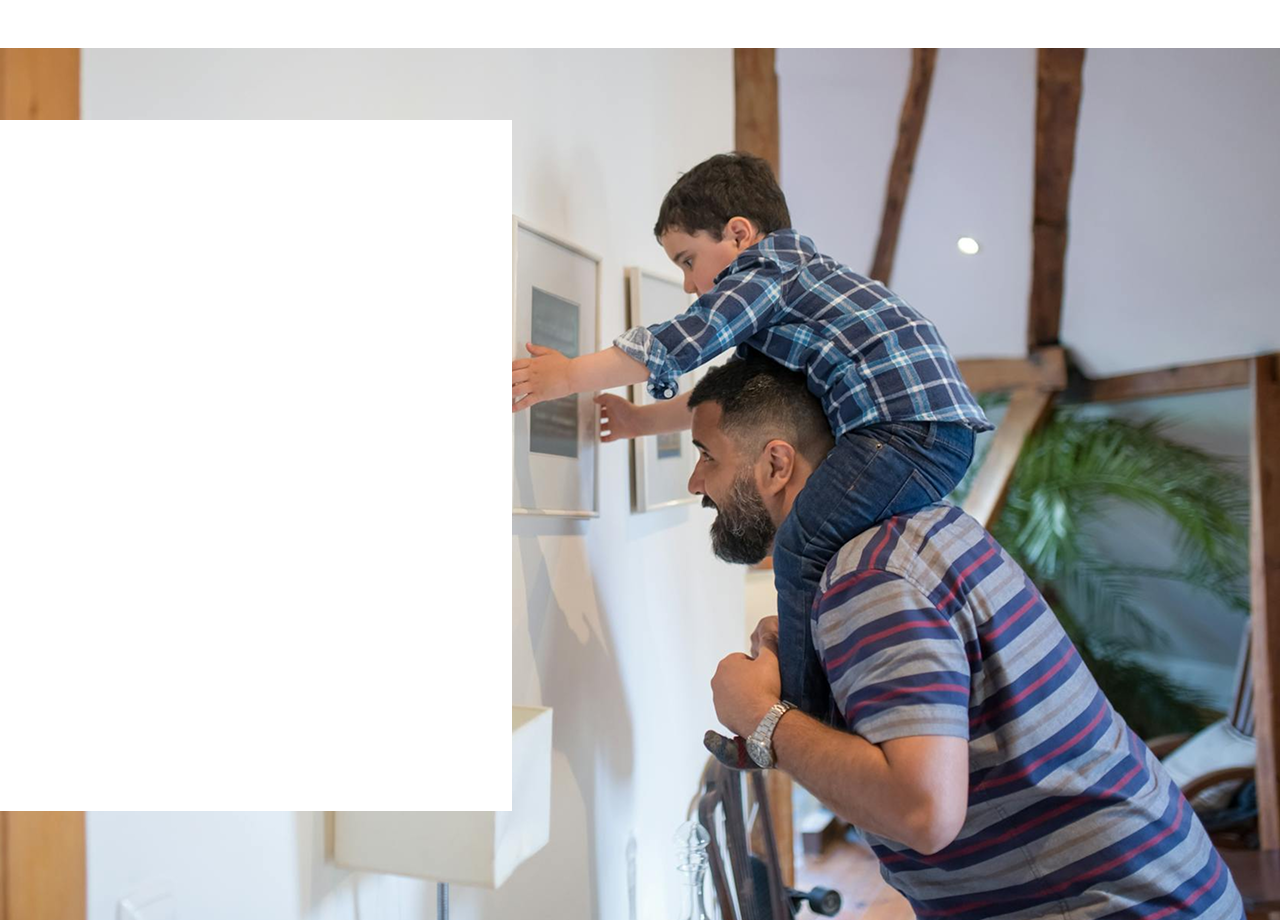
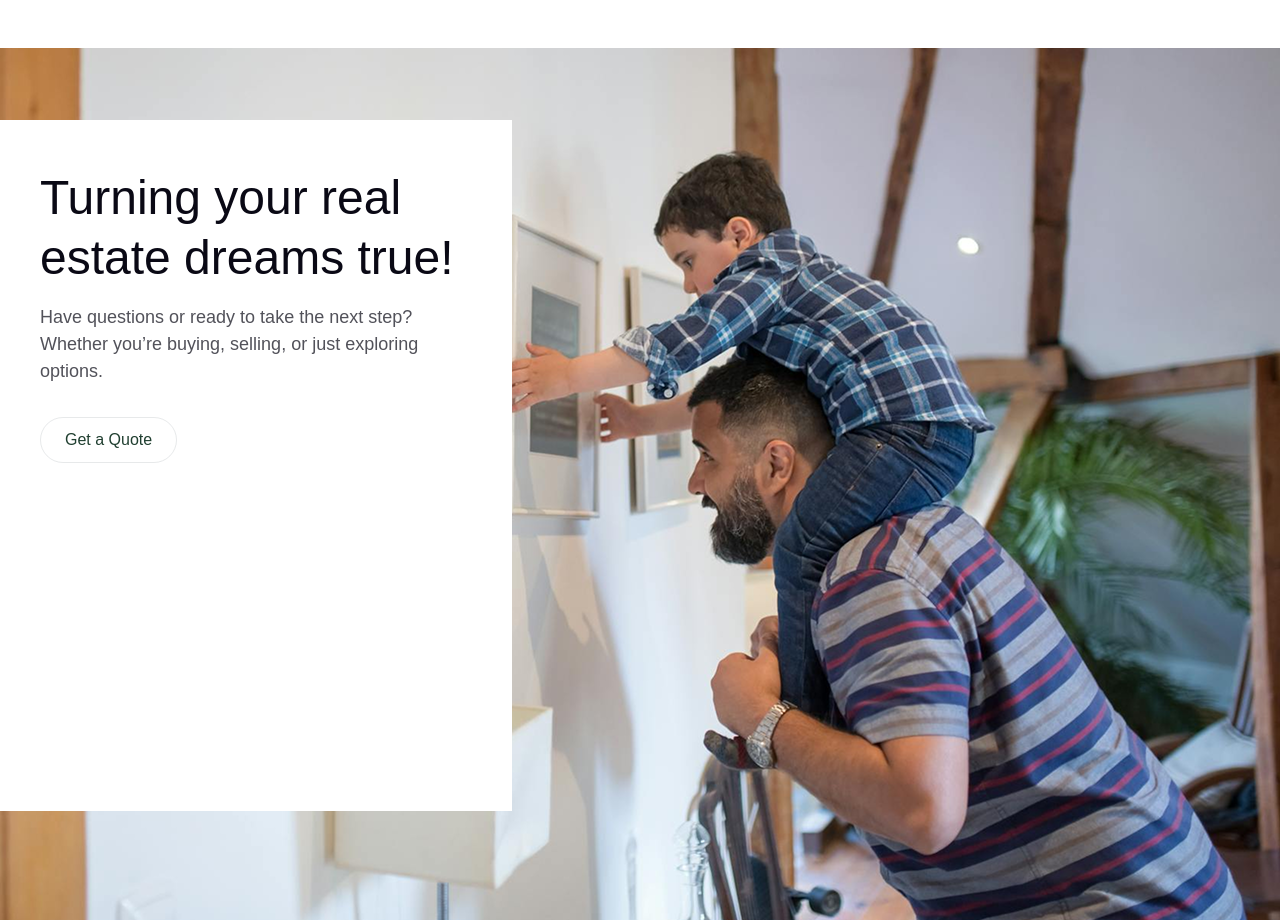
Before and after one commit to sejansorker/Softvence_task, a React (Vite) app: page / in a window 1280 px wide. Shown: the part 3600-4520 px from the top of the page. Built offline with nearby package versions, Linux system fonts and the light colour scheme.

Commit message:
state text complete

```diff
--- a/src/components/State.jsx
+++ b/src/components/State.jsx
@@ -6,7 +6,11 @@ const State = () => {
         <div className='bg-[url(/pagenation.png)] pt-[72px] pb-[127px] bg-cover bg-center bg-no-repeat '>
             <Container>
                 <div className="w-2/5 bg-white h-[691px]">
-
+                   <div className="pt-12 px-10 pb-10">
+                    <h3 className='text-[48px] text-[#0A0915] font-main font-normal pb-4 leading-[125%]'>Turning your real estate dreams true!</h3>
+                    <p className='text-[#52525A] text-[18px] font-main font-normal pb-8'>Have questions or ready to take the next step? Whether you’re buying, selling, or just exploring options.</p>
+                    <button className='text-[#203F30] text-[16px] font-main font-medium py-2.5 px-6 border-1 border-[#1629321a] rounded-full mb-22'>Get a Quote</button>
+                   </div>
                 </div>
             </Container>
         </div>
```
